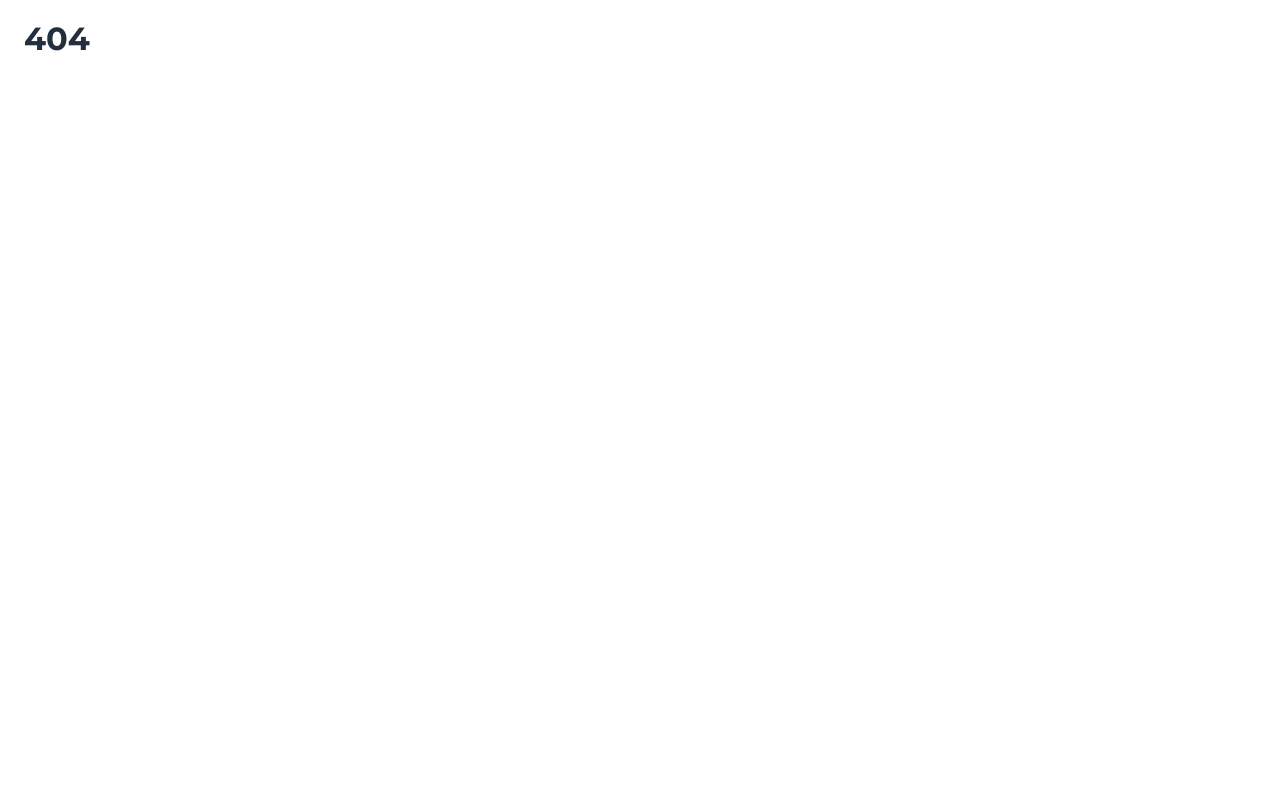
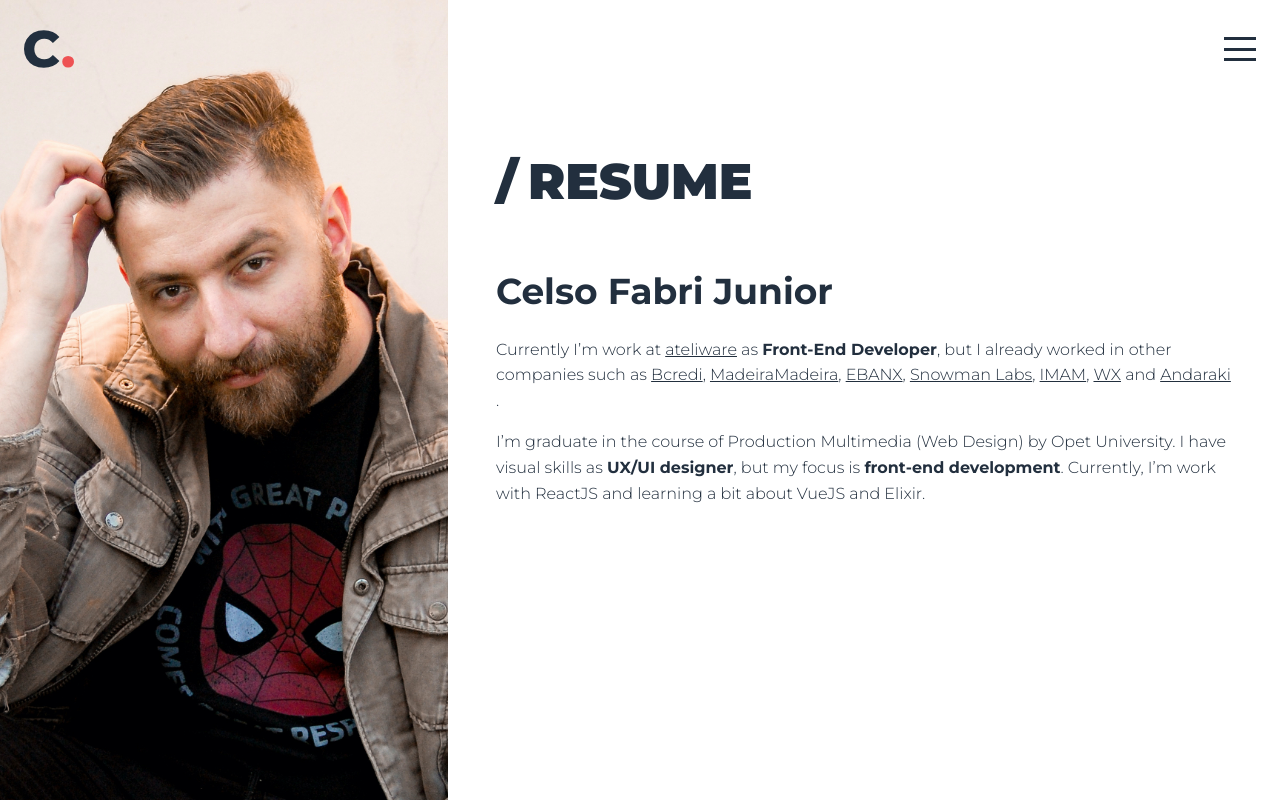
Before and after one commit to celsofabri/celsofabri-website, a Gatsby site: page /resume in a window 1280 px wide. Before the commit this address had no page. Built offline with nearby package versions, Linux system fonts and the light colour scheme; Gatsby itself is replaced by a stand-in of ours.

Commit message:
feat: add block with resume about me

```diff
--- a/src/assets/global/style.css
+++ b/src/assets/global/style.css
@@ -7,4 +7,5 @@
   font-family: 'Montserrat', sans-serif;
   font-size: 16px;
   color: #222f3e;
+  line-height: 1.6;
 }
--- a/src/assets/global/styled.js
+++ b/src/assets/global/styled.js
@@ -1,4 +1,5 @@
 import styled from 'styled-components';
+import { colors } from 'assets/global/tokens';
 
 export const StyledWrapper = styled.div`
   display: block;
@@ -6,3 +7,64 @@
   margin: 0 auto;
   padding: 0 24px;
 `;
+
+export const StyledPage = styled.section`
+  display: flex;
+  justify-content: space-between;
+  flex-wrap: wrap;
+  width: 100%;
+  height: 100vh;
+`;
+
+export const StyledSidebar = styled.aside`
+  width: 35%;
+  height: 100%;
+
+  img {
+    display: block;
+    width: 100%;
+    height: 100%;
+    object-fit: cover;
+  }
+`;
+
+export const StyledContent = styled.article`
+  display: block;
+  width: 65%;
+  height: 100vh;
+  padding: 100px 48px;
+  overflow: auto;
+
+  p {
+    font-size: 16px;
+    font-weight: 300;
+    color: ${colors.gray400};
+
+    strong {
+      font-weight: 700;
+    }
+  }
+
+  a {
+    display: inline-block;
+    color: ${colors.gray400};
+
+    &:hover {
+      color: ${colors.white};
+      background-color: ${colors.red400};
+    }
+  }
+`;
+
+export const StyledTitle = styled.h2`
+  position: relative;
+  font-size: 50px;
+  font-weight: 900;
+  color: ${colors.gray400};
+  text-transform: uppercase;
+
+  &:before {
+    margin-right: 10px;
+    content: '/';
+  }
+`;
--- a/src/components/Logo/styled.js
+++ b/src/components/Logo/styled.js
@@ -8,7 +8,7 @@
   img {
     display: block;
     max-width: 50px;
-    height: auto;
+    height: 38px;
     margin: 0;
     padding: 0;
   }
--- a/src/components/Menu/index.js
+++ b/src/components/Menu/index.js
@@ -7,22 +7,22 @@
     <StyledMenu isMenuOpen={isMenuOpen}>
       <StyledMenuList>
         <StyledMenuItem>
-          <Link to="/" title="Resume">
+          <Link to="/resume" title="Resume">
             Resume
           </Link>
         </StyledMenuItem>
         <StyledMenuItem>
-          <Link to="/" title="jobs">
+          <Link to="/jobs" title="jobs">
             jobs
           </Link>
         </StyledMenuItem>
         <StyledMenuItem>
-          <Link to="/" title="blog">
+          <Link to="/blog" title="blog">
             blog
           </Link>
         </StyledMenuItem>
         <StyledMenuItem>
-          <Link to="/" title="contact">
+          <Link to="/contact" title="contact">
             contact
           </Link>
         </StyledMenuItem>
--- a/src/components/Menu/styled.js
+++ b/src/components/Menu/styled.js
@@ -15,8 +15,8 @@
   background-color: rgba(255, 255, 255, 0.95);
   opacity: 0;
   visibility: hidden;
-  transform: scale(1.1);
-  transform: scale3d(1.1, 1.1, 1.1);
+  transform: scale(1.15);
+  transform: scale3d(1.15, 1.15, 1.15);
   transition: all 0.4s ease-out;
   overflow: auto;
 
--- /dev/null
+++ b/src/pages/resume.js
@@ -0,0 +1,14 @@
+import React from 'react';
+import Resume from 'templates/Resume';
+import Header from 'components/Header';
+
+const ResumePage = () => {
+  return (
+    <React.Fragment>
+      <Header />
+      <Resume />
+    </React.Fragment>
+  );
+};
+
+export default ResumePage;
--- a/src/templates/Home/styled.js
+++ b/src/templates/Home/styled.js
@@ -21,7 +21,6 @@
   position: absolute;
   z-index: 9;
   display: block;
-
   text-align: right;
   margin-right: -200px;
 
--- /dev/null
+++ b/src/templates/Resume/index.js
@@ -0,0 +1,117 @@
+import React from 'react';
+import {
+  StyledPage,
+  StyledSidebar,
+  StyledContent,
+  StyledTitle
+} from 'assets/global/styled';
+import { StyledResume, StyledExperience } from './styled';
+import ImageCelsoFabri from 'assets/images/home/img-celsofabri.jpg';
+import ImageCelsoFabri2x from 'assets/images/home/img-celsofabri@2x.jpg';
+
+const Resume = () => {
+  return (
+    <StyledPage>
+      <StyledSidebar>
+        <img
+          src={ImageCelsoFabri}
+          srcset={ImageCelsoFabri2x}
+          alt="Celso Fabri Junior"
+        />
+      </StyledSidebar>
+      <StyledContent>
+        <StyledTitle>Resume</StyledTitle>
+        <StyledResume>
+          <h3>Celso Fabri Junior</h3>
+          <p>
+            Currently I’m work at{' '}
+            <a
+              href="https://ateliware.com"
+              title="ateliware"
+              target="_blank"
+              rel="noopener noreferrer"
+            >
+              ateliware
+            </a>{' '}
+            as <strong>Front-End Developer</strong>, but I already
+            worked in other companies such as{' '}
+            <a
+              href="https://bcredi.com.br"
+              title="Bcredi"
+              target="_blank"
+              rel="noopener noreferrer"
+            >
+              Bcredi
+            </a>
+            ,{' '}
+            <a
+              href="https://madeiramadeira.com.br"
+              title="MadeiraMadeira"
+              target="_blank"
+              rel="noopener noreferrer"
+            >
+              MadeiraMadeira
+            </a>
+            ,{' '}
+            <a
+              href="https://ebanx.com"
+              title="EBANX"
+              target="_blank"
+              rel="noopener noreferrer"
+            >
+              EBANX
+            </a>
+            ,{' '}
+            <a
+              href="https://snowmanlabs.com.br"
+              title="Snowman Labs"
+              target="_blank"
+              rel="noopener noreferrer"
+            >
+              Snowman Labs
+            </a>
+            ,{' '}
+            <a
+              href="https://imam.ag"
+              title="IMAM Publicidade"
+              target="_blank"
+              rel="noopener noreferrer"
+            >
+              IMAM
+            </a>
+            ,{' '}
+            <a
+              href="https://agenciawx.com.br"
+              title="Agência WX"
+              target="_blank"
+              rel="noopener noreferrer"
+            >
+              WX
+            </a>{' '}
+            and{' '}
+            <a
+              href="https://andaraki.com.br"
+              title="Andaraki Calçados"
+              target="_blank"
+              rel="noopener noreferrer"
+            >
+              Andaraki
+            </a>
+            .
+          </p>
+          <p>
+            I’m graduate in the course of Production Multimedia (Web
+            Design) by Opet University. I have visual skills as{' '}
+            <strong>UX/UI designer</strong>, but my focus is{' '}
+            <strong>front-end development</strong>. Currently, I’m
+            work with ReactJS and learning a bit about VueJS and
+            Elixir.
+          </p>
+        </StyledResume>
+        <StyledExperience></StyledExperience>
+      </StyledContent>
+    </StyledPage>
+  );
+};
+
+export default Resume;
--- /dev/null
+++ b/src/templates/Resume/styled.js
@@ -0,0 +1,13 @@
+import styled from 'styled-components';
+import { colors } from 'assets/global/tokens';
+
+export const StyledResume = styled.div`
+  h3 {
+    margin: 0;
+    font-size: 36px;
+    font-weight: 700;
+    color: ${colors.gray400};
+  }
+`;
+
+export const StyledExperience = styled.div``;
```
